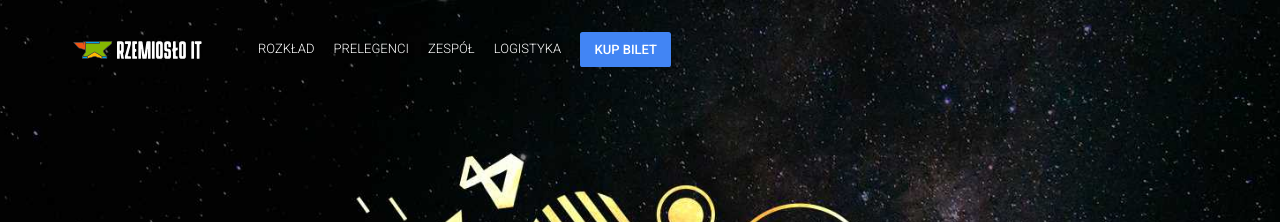
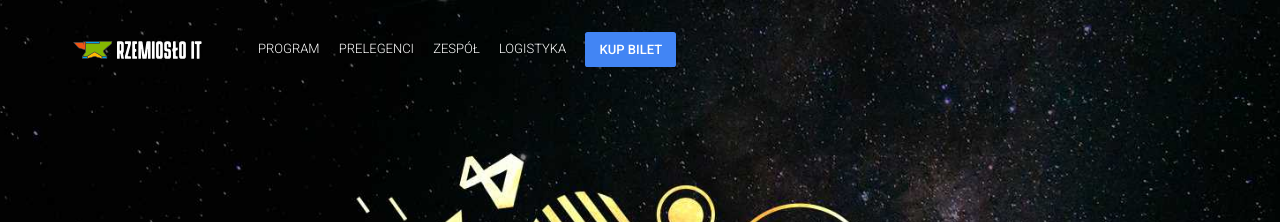
Before and after one commit to rzemioslo-it/rzemioslo-it.github.io, a Jekyll site: the page built from index.html, in a window 1280 px wide. Shown: the top 222 px of the page. Built offline with Jekyll 4.4.1, drawn with Linux system fonts in a browser that asks for light colours; nearby versions of some CDN libraries; comment, search, counter and statistics services are not loaded.

Commit message:
Change "Rozkład" -> "Program"

```diff
--- a/_config.yml
+++ b/_config.yml
@@ -39,7 +39,7 @@ socialImageSrcFacebook: "/img/seo/sharing-facebook-v2.png"
 
 # Navigation
 navigationLinks:
- - {permalink: "/schedule/", text: "Rozkład"}
+ - {permalink: "/schedule/", text: "Program"}
  - {permalink: "/speakers/", text: "Prelegenci"}
  - {permalink: "/team/", text: "Zespół"}
  - {permalink: "/logistics/", text: "Logistyka"}
```
